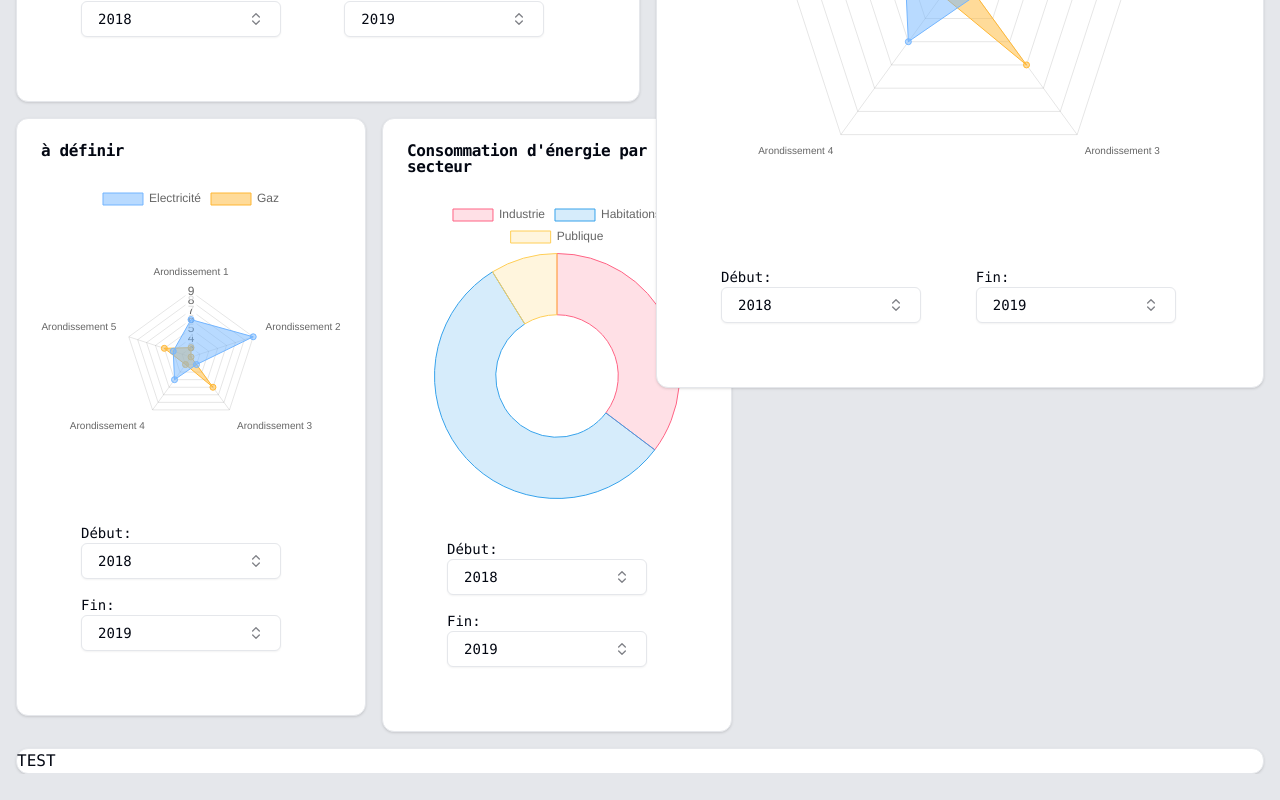
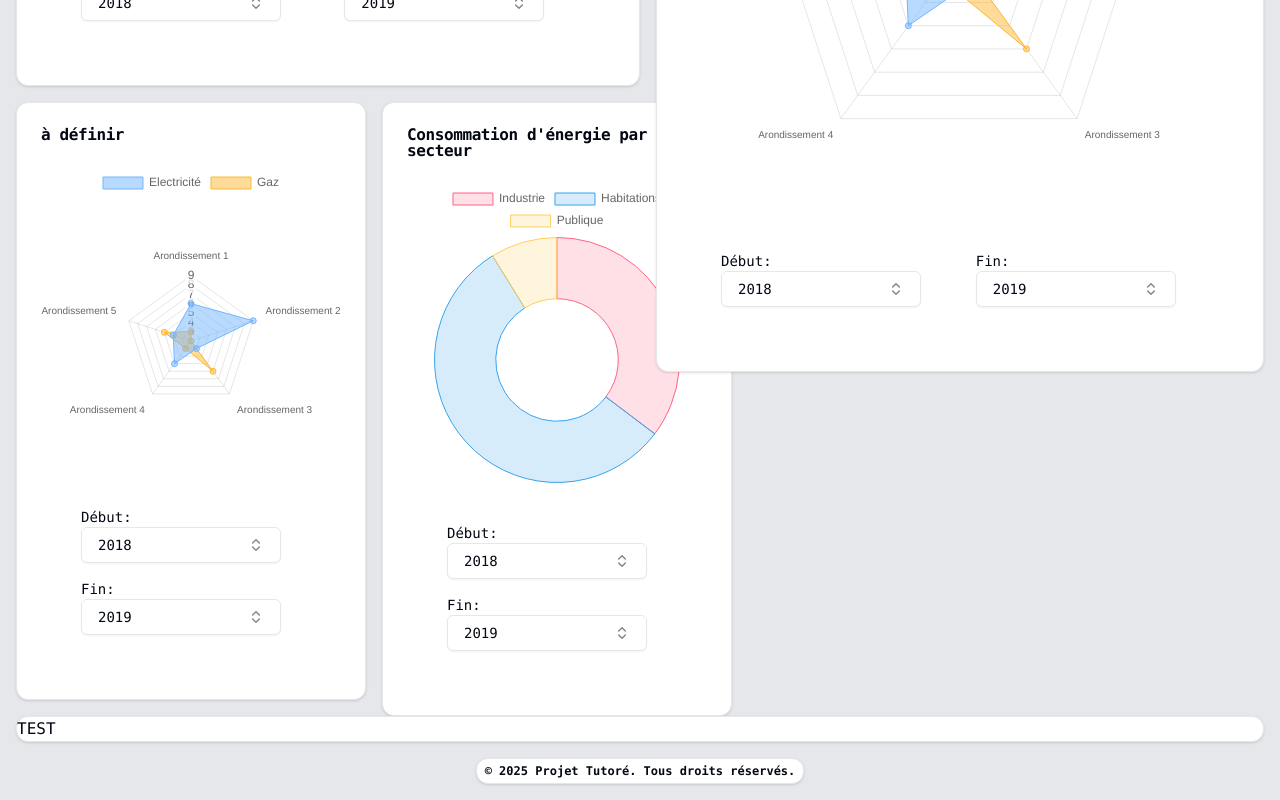
Before and after one commit to Nathmaxx/projet-tutore, a Next.js app: page /graphes in a window 1280 px wide. Shown: the part 492-1292 px from the top of the page. Before the commit the page ends 1266 px from the top, so only its background shows below. Built offline with nearby package versions, Linux system fonts and the light colour scheme.

Commit message:
Modifs route

```diff
--- a/src/app/carte/page.tsx
+++ b/src/app/carte/page.tsx
@@ -9,6 +9,8 @@ import { Button } from '@/components/ui/button';
 import { Command, CommandInput, CommandList, CommandItem, CommandEmpty, CommandGroup } from '@/components/ui/command';
 import { Check, ChevronsUpDown } from 'lucide-react';
 import { cn } from '@/lib/utils';
+import Navbar from '@/components/Navbar';
+import Footer from '@/components/Footer';
 
 const API_URL = process.env.API_URL;
 const API_KEY = process.env.NRG_LYON_API_KEY;
@@ -184,6 +186,7 @@ export default function Carte() {
 
     return (
         <div className="w-full h-full px-4">
+            <Navbar />
             <Card className="w-full h-full">
                 <CardHeader>
                     <h1 className="text-2xl font-bold">Carte interactive de la Métropole de Lyon</h1>
@@ -239,6 +242,7 @@ export default function Carte() {
                     <div ref={mapContainer} className="w-full h-[600px] rounded-lg"/>
                 </CardContent>
             </Card>
+            <Footer />
         </div>
     );
 }
--- a/src/app/graphes/page.tsx
+++ b/src/app/graphes/page.tsx
@@ -8,6 +8,7 @@ import {RadarCharter} from './../../components/RadarCharter';
 import {DoughnutCharter} from './../../components/DoughnutCharter';
 import {LineCharter} from "./../../components/LineCharter";
 import Navbar from '@/components/Navbar';
+import Footer from '@/components/Footer';
 
 const rElec = 115;
 const gElec = 181;
@@ -43,7 +44,7 @@ export default function Graph() {
     };
 
     return (
-        <div className="w-full h-full px-4 flex flex-col gap-4">
+        <div className="w-full h-full px-4 flex flex-col">
             <Navbar />
             <div className='flex flex-row-reverse gap-4 h-min'>
 
@@ -135,7 +136,7 @@ export default function Graph() {
             <Card className="w-full" style={{height: '-webkit-fill-available'}}>
                 TEST
             </Card>
-
+            <Footer />
             {error && <div className="text-red-500">{error}</div>}
         </div>
     );
--- a/src/app/page.tsx
+++ b/src/app/page.tsx
@@ -60,7 +60,6 @@ export default function Home() {
                                     Les analyses peuvent se faire à partir de 2018 jusqu'à 2020.
                                 </AccordionContent>
                             </AccordionItem>
-
                         </Accordion>
                     </CardContent>
                 </Card>
```
Lines whose indentation alone changed are shown as unchanged.
